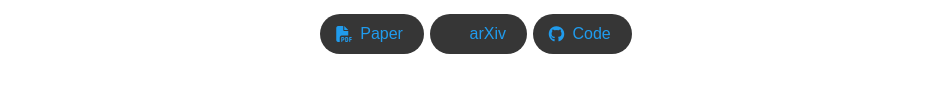
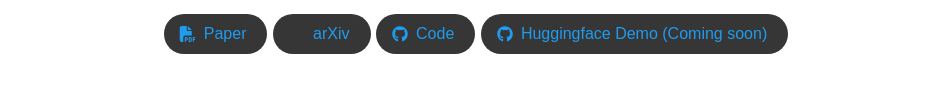
Before and after one commit to TencentQQGYLab/EMMA, a plain HTML site: page index.html in a window 1280 px wide. Shown: the part 331-435 px from the top of the page, without its empty margins (164-1115 px from the left). Drawn offline with nearby package versions, Linux system fonts and the light colour scheme; some icons are missing; a web font is replaced by a local one.

Commit message:
add huggingface demo coming soon.

```diff
--- a/index.html
+++ b/index.html
@@ -121,8 +121,18 @@
                     <span>Code</span>
                   </a>
                 </span>
+                <!-- Huggingface Link. -->
+                <span class="link-block">
+                  <a href="https://tencentqqgylab.github.io/EMMA"
+                  class="external-link button is-normal is-rounded is-dark">
+                  <span class="icon">
+                    <i class="fab fa-github"></i>
+                  </span>
+                  <span>Huggingface Demo (Coming soon)</span>
+                  </a>
+              </span>
               </div>
-
+            </div>
             </div>
           </div>
         </div>
```
